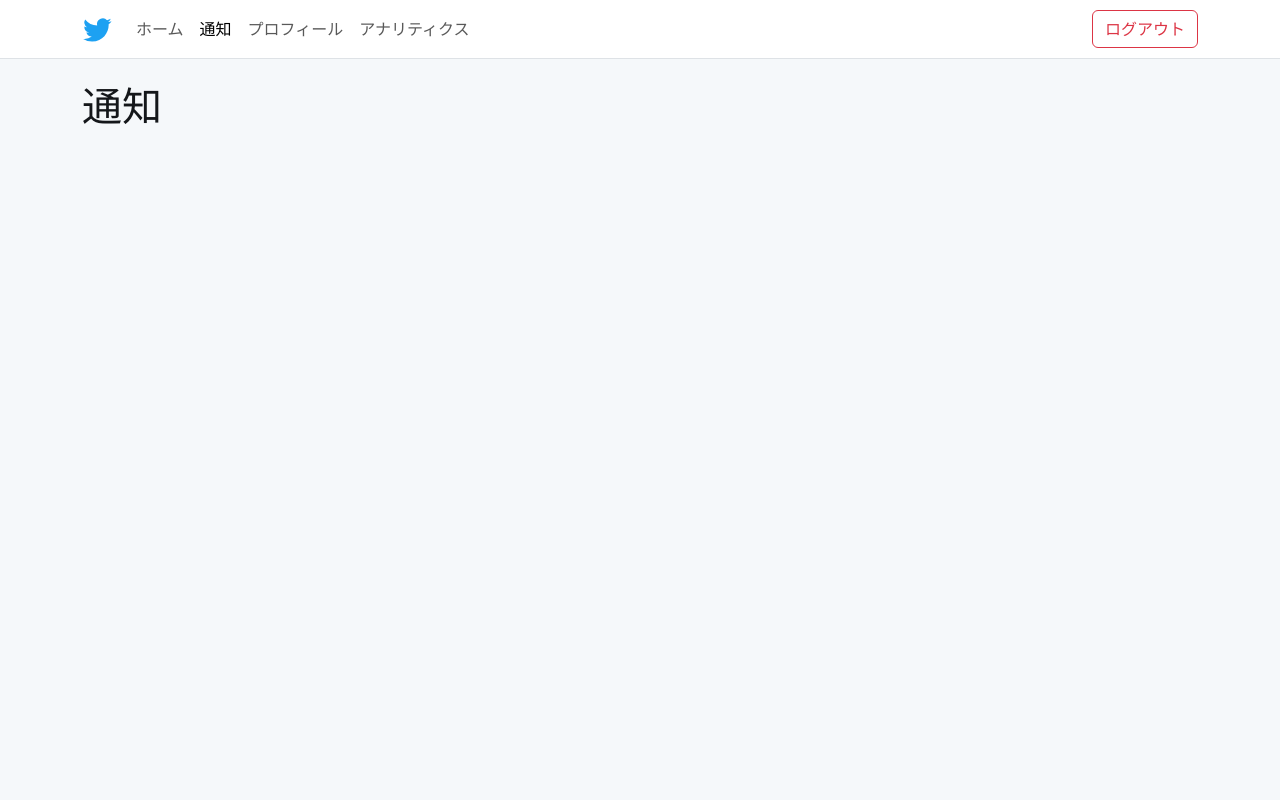
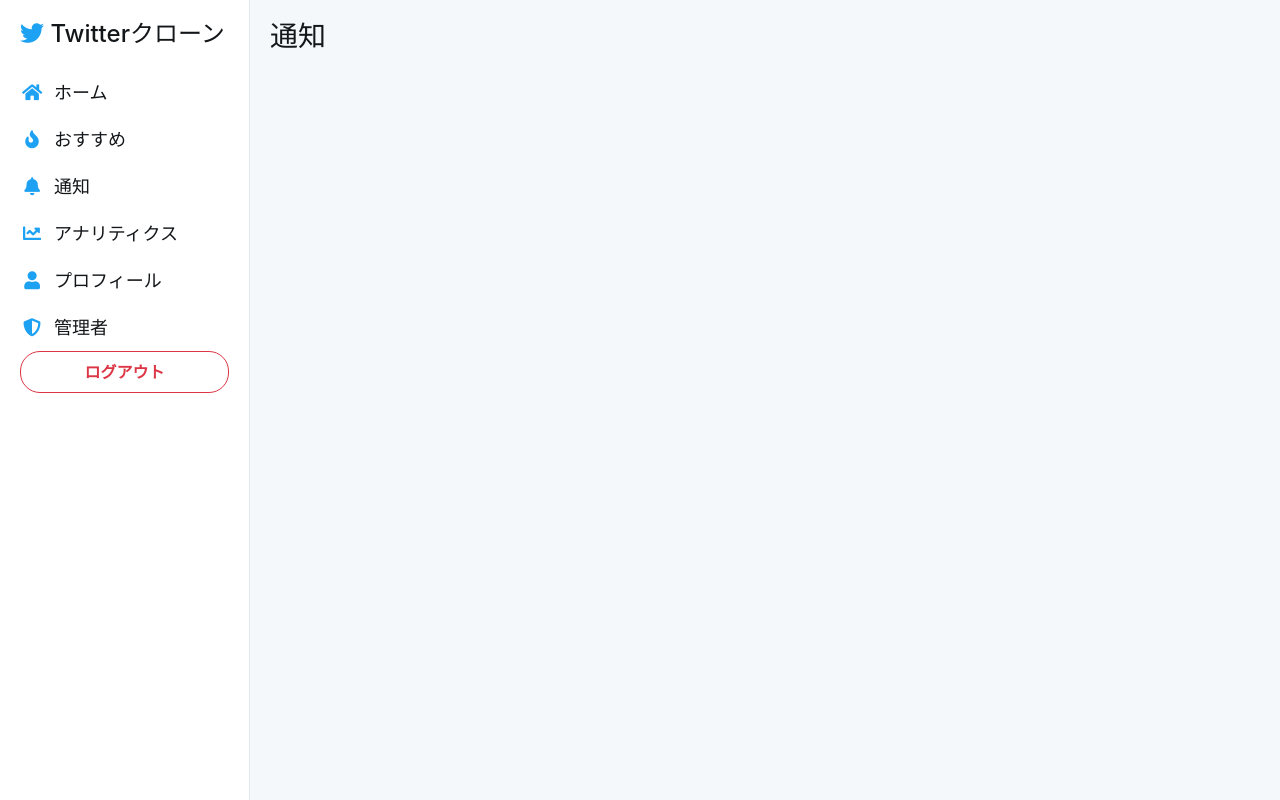
Before and after one commit to Hayato040404/twitterRemake, a website: page public/notifications.html in a window 1280 px wide. Drawn offline with nearby package versions, Linux system fonts and the light colour scheme.

Commit message:
Update notifications.html

```diff
--- a/public/notifications.html
+++ b/public/notifications.html
@@ -3,51 +3,31 @@
 <head>
   <meta charset="UTF-8">
   <meta name="viewport" content="width=device-width, initial-scale=1.0">
-  <title>通知 - Twitter Clone</title>
+  <title>通知 - Twitterクローン</title>
   <link href="https://cdn.jsdelivr.net/npm/bootstrap@5.3.0/dist/css/bootstrap.min.css" rel="stylesheet">
-  <link rel="stylesheet" href="/styles.css">
+  <link rel="stylesheet" href="https://cdnjs.cloudflare.com/ajax/libs/font-awesome/5.15.4/css/all.min.css">
+  <link rel="stylesheet" href="styles.css">
 </head>
 <body>
-  <!-- ナビゲーションバー -->
-  <nav class="navbar navbar-expand-lg navbar-light bg-white border-bottom">
-    <div class="container">
-      <a class="navbar-brand" href="/timeline.html">
-        <svg viewBox="0 0 24 24" width="30" height="30" fill="#1DA1F2">
-          <path d="M23.643 4.937c-.835.37-1.732.62-2.675.733a4.67 4.67 0 0 0 2.048-2.578 9.3 9.3 0 0 1-2.958 1.13 4.66 4.66 0 0 0-7.938 4.25 13.229 13.229 0 0 1-9.602-4.868 4.66 4.66 0 0 0 1.442 6.22 4.647 4.647 0 0 1-2.11-.583v.06a4.66 4.66 0 0 0 3.737 4.568 4.692 4.692 0 0 1-2.104.08 4.661 4.661 0 0 0 4.352 3.234 9.348 9.348 0 0 1-5.786 1.995 9.5 9.5 0 0 1-1.11-.065 13.175 13.175 0 0 0 7.14 2.093c8.57 0 13.255-7.098 13.255-13.254 0-.2-.005-.402-.014-.602a9.47 9.47 0 0 0 2.323-2.41l.002-.003z"/>
-        </svg>
-      </a>
-      <button class="navbar-toggler" type="button" data-bs-toggle="collapse" data-bs-target="#navbarNav">
-        <span class="navbar-toggler-icon"></span>
-      </button>
-      <div class="collapse navbar-collapse" id="navbarNav">
-        <ul class="navbar-nav me-auto">
-          <li class="nav-item">
-            <a class="nav-link" href="/timeline.html">ホーム</a>
-          </li>
-          <li class="nav-item">
-            <a class="nav-link active" href="/notifications.html">通知 <span id="unreadBadge" class="badge bg-danger" style="display: none;"></span></a>
-          </li>
-          <li class="nav-item">
-            <a class="nav-link" href="/profile.html">プロフィール</a>
-          </li>
-          <li class="nav-item">
-            <a class="nav-link" href="/analytics.html">アナリティクス</a>
-          </li>
-          <li class="nav-item" id="adminNavItem" style="display: none;">
-            <a class="nav-link" href="/admin.html">管理者</a>
-          </li>
-        </ul>
-        <button class="btn btn-outline-danger" onclick="logout()">ログアウト</button>
-      </div>
-    </div>
-  </nav>
+  <!-- サイドバー -->
+  <div class="sidebar">
+    <h3><i class="fab fa-twitter" style="color: #1DA1F2;"></i> Twitterクローン</h3>
+    <a href="index.html"><i class="fas fa-home nav-icon"></i> ホーム</a>
+    <a href="recommended.html"><i class="fas fa-fire nav-icon"></i> おすすめ</a>
+    <a href="notifications.html" class="active"><i class="fas fa-bell nav-icon"></i> 通知 <span id="unreadBadge" class="badge bg-danger" style="display: none;"></span></a>
+    <a href="analytics.html"><i class="fas fa-chart-line nav-icon"></i> アナリティクス</a>
+    <a href="profile.html"><i class="fas fa-user nav-icon"></i> プロフィール</a>
+    <a href="admin.html"><i class="fas fa-shield-alt nav-icon"></i> 管理者</a>
+    <button class="btn btn-outline-danger w-100" onclick="logout()">ログアウト</button>
+  </div>
 
-  <div class="container mt-4">
-    <h1>通知</h1>
-    <div id="notificationsList"></div>
+  <!-- メインコンテンツ -->
+  <div class="main-content">
+    <h3>通知</h3>
+    <div id="notifications"></div>
   </div>
 
   <script src="https://cdn.jsdelivr.net/npm/bootstrap@5.3.0/dist/js/bootstrap.bundle.min.js"></script>
-  <script src="/scripts.js"></script>
+  <script src="scripts.js"></script>
 </body>
 </html>
```
